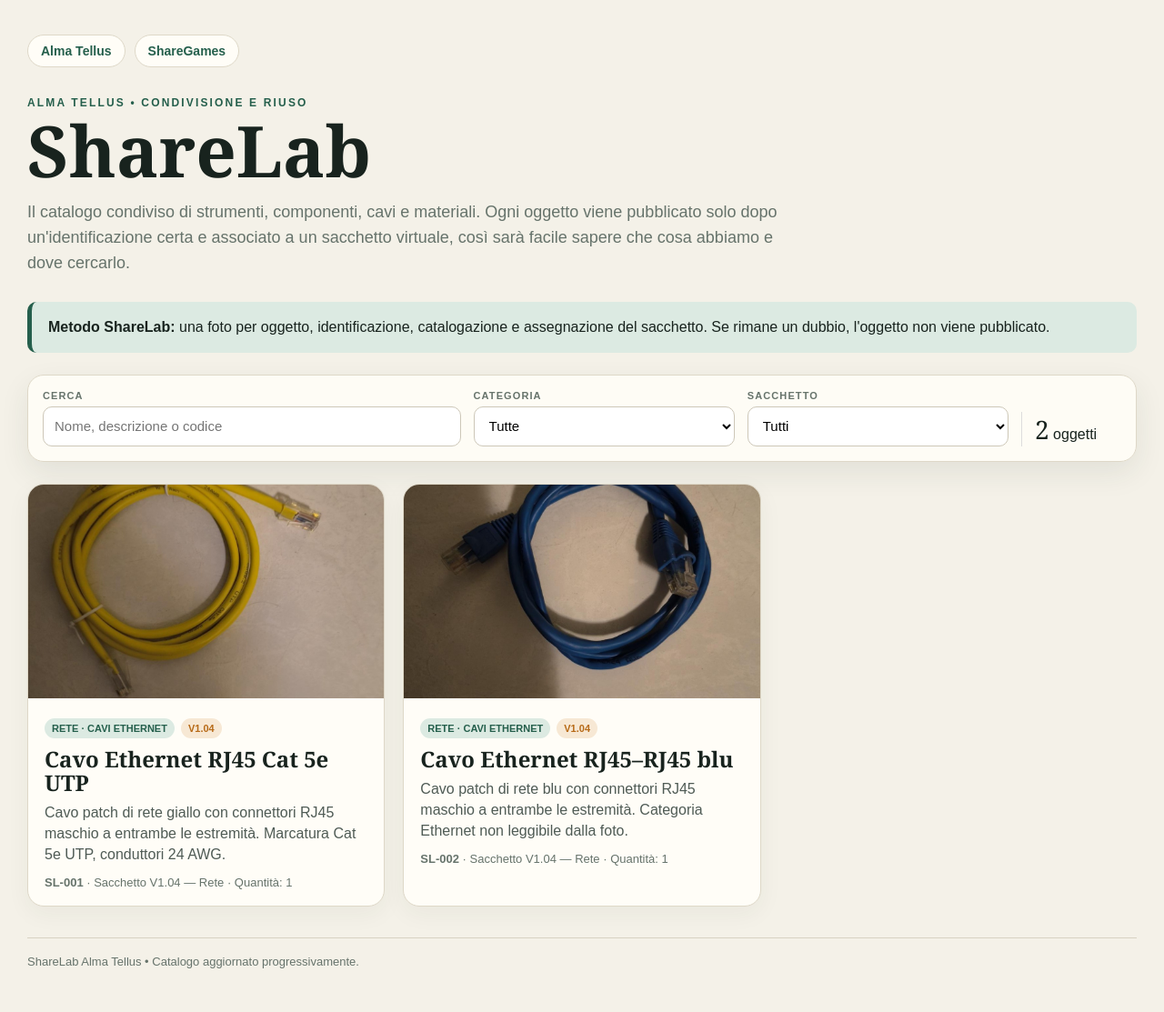
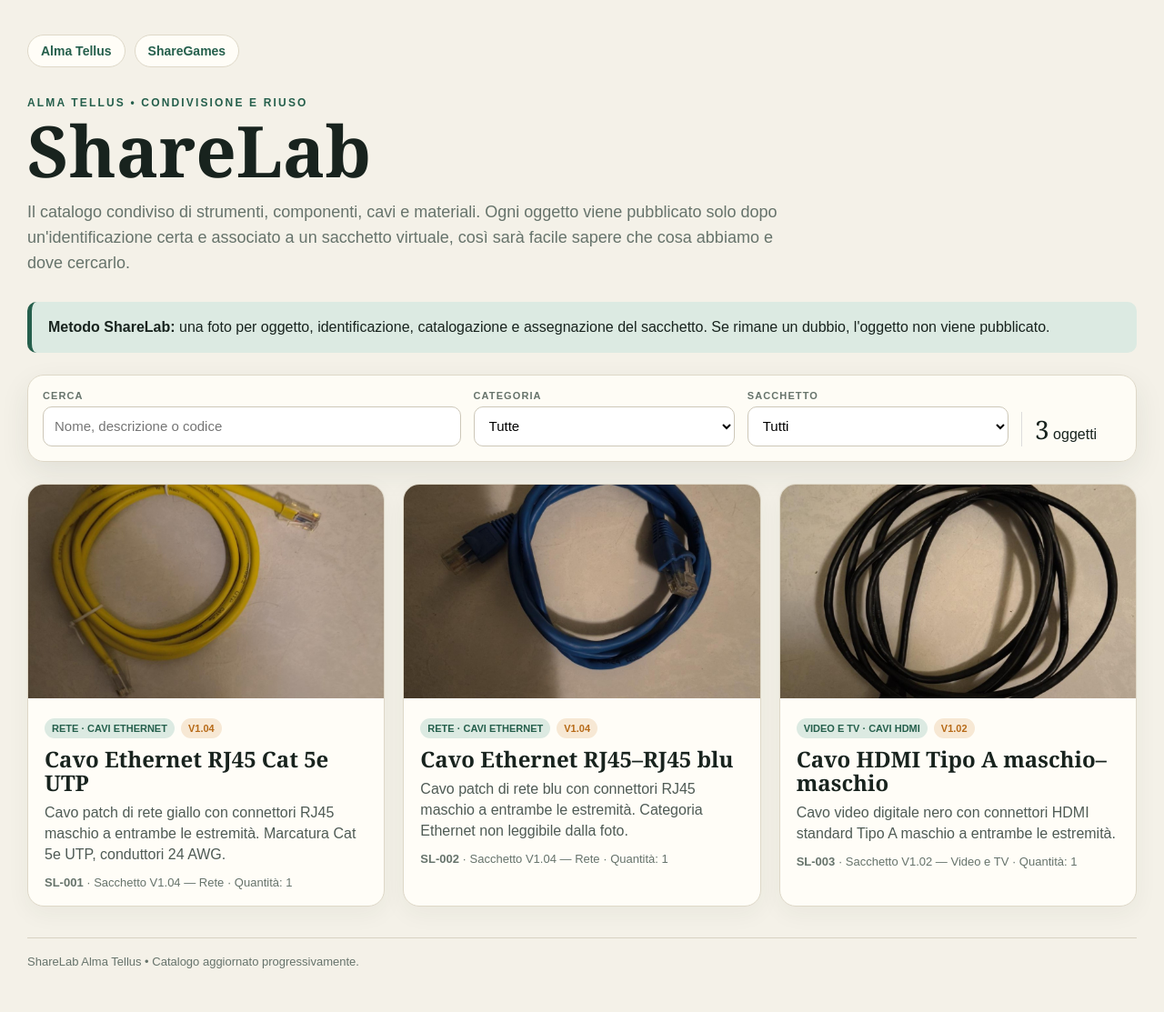
Before and after one commit to almatellus/almatellus.github.io, a Jekyll site: the page sharelab/index.html, which Jekyll copies as it is, in a window 1280 px wide. Shown: the whole page at 91% size. Built offline with Jekyll 4.4.1, drawn with Linux system fonts in a browser that asks for light colours.

Commit message:
Add ShareLab item SL-003: HDMI cable

```diff
--- a/sharelab/index.html
+++ b/sharelab/index.html
@@ -57,7 +57,8 @@
 <script>
 const ITEMS = [
   {code:'SL-001',name:'Cavo Ethernet RJ45 Cat 5e UTP',category:'Rete',subcategory:'Cavi Ethernet',description:'Cavo patch di rete giallo con connettori RJ45 maschio a entrambe le estremità. Marcatura Cat 5e UTP, conduttori 24 AWG.',bag:'V1.04',bagName:'Rete',quantity:1,image:'/assets/sharelab/SL-001.jpg'},
-  {code:'SL-002',name:'Cavo Ethernet RJ45–RJ45 blu',category:'Rete',subcategory:'Cavi Ethernet',description:'Cavo patch di rete blu con connettori RJ45 maschio a entrambe le estremità. Categoria Ethernet non leggibile dalla foto.',bag:'V1.04',bagName:'Rete',quantity:1,image:'/assets/sharelab/SL-002.jpg'}
+  {code:'SL-002',name:'Cavo Ethernet RJ45–RJ45 blu',category:'Rete',subcategory:'Cavi Ethernet',description:'Cavo patch di rete blu con connettori RJ45 maschio a entrambe le estremità. Categoria Ethernet non leggibile dalla foto.',bag:'V1.04',bagName:'Rete',quantity:1,image:'/assets/sharelab/SL-002.jpg'},
+  {code:'SL-003',name:'Cavo HDMI Tipo A maschio–maschio',category:'Video e TV',subcategory:'Cavi HDMI',description:'Cavo video digitale nero con connettori HDMI standard Tipo A maschio a entrambe le estremità.',bag:'V1.02',bagName:'Video e TV',quantity:1,image:'/assets/sharelab/SL-003.jpg'}
 ];
 const $=s=>document.querySelector(s),q=$('#q'),cat=$('#cat'),bag=$('#bag'),grid=$('#grid'),count=$('#count'),empty=$('#empty'),light=$('#light'),big=$('#big');
 const esc=s=>String(s).replace(/[&<>"']/g,c=>({'&':'&amp;','<':'&lt;','>':'&gt;','"':'&quot;',"'":'&#39;'}[c]));
```
Also changed, not shown: assets/sharelab/SL-003.jpg (added).
